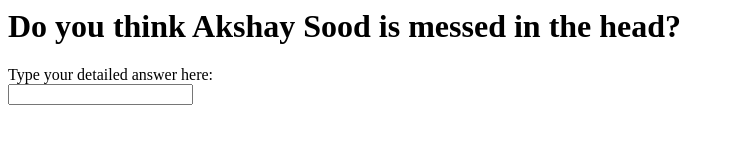
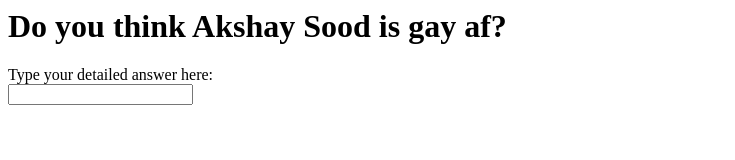
Before and after one commit to AkshaySapra/AkshaySapra.github.io, a plain HTML site: page index.html in a window 1280 px wide. Shown: the whole page, without its empty margins (0-735 px from the left). Drawn offline with Linux system fonts and the light colour scheme.

Commit message:
Update index.html

```diff
--- a/index.html
+++ b/index.html
@@ -1,10 +1,10 @@
 
 
    <title>
-      Do you think Akshay Sood is messed in the head?
+      Do you think Jordan Lee is gay af?
      </title>
       <body>
-      <h1> Do you think Akshay Sood is messed in the head?</h1>
+      <h1> Do you think Akshay Sood is gay af?</h1>
      </body>
     <form>
    Type your detailed answer here:<br>
```
